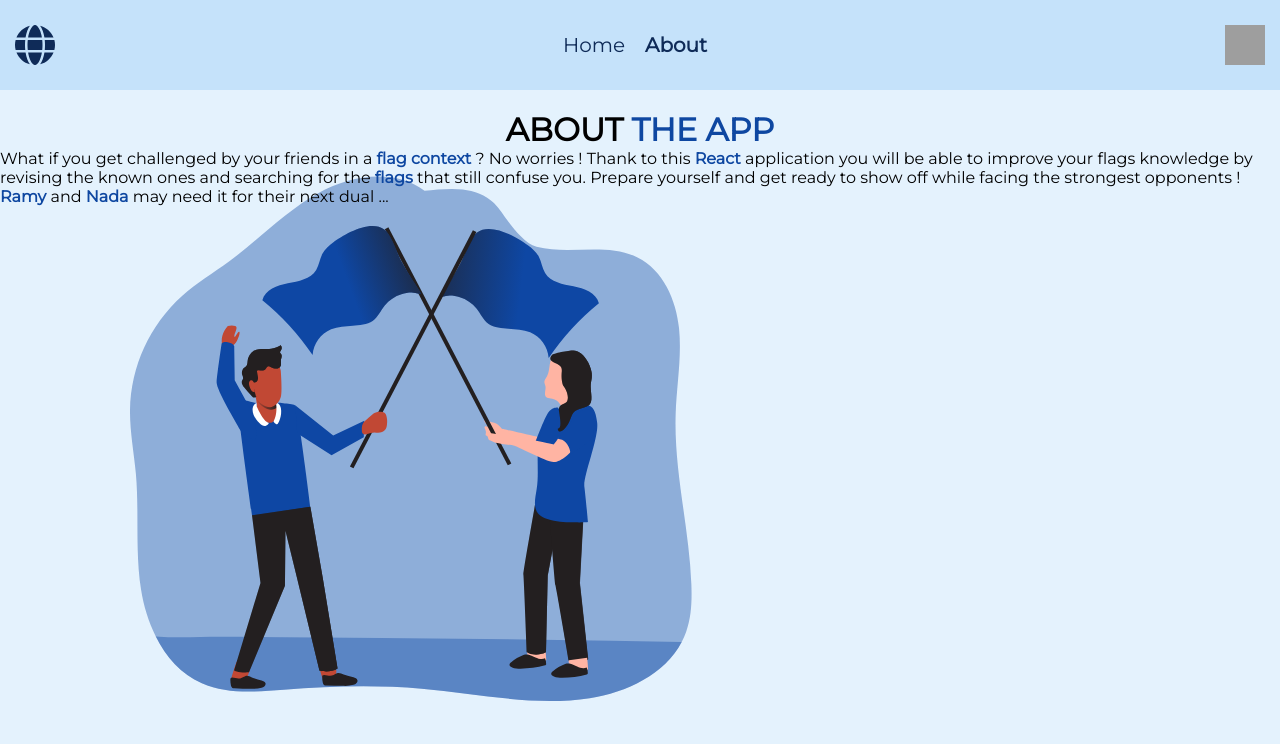
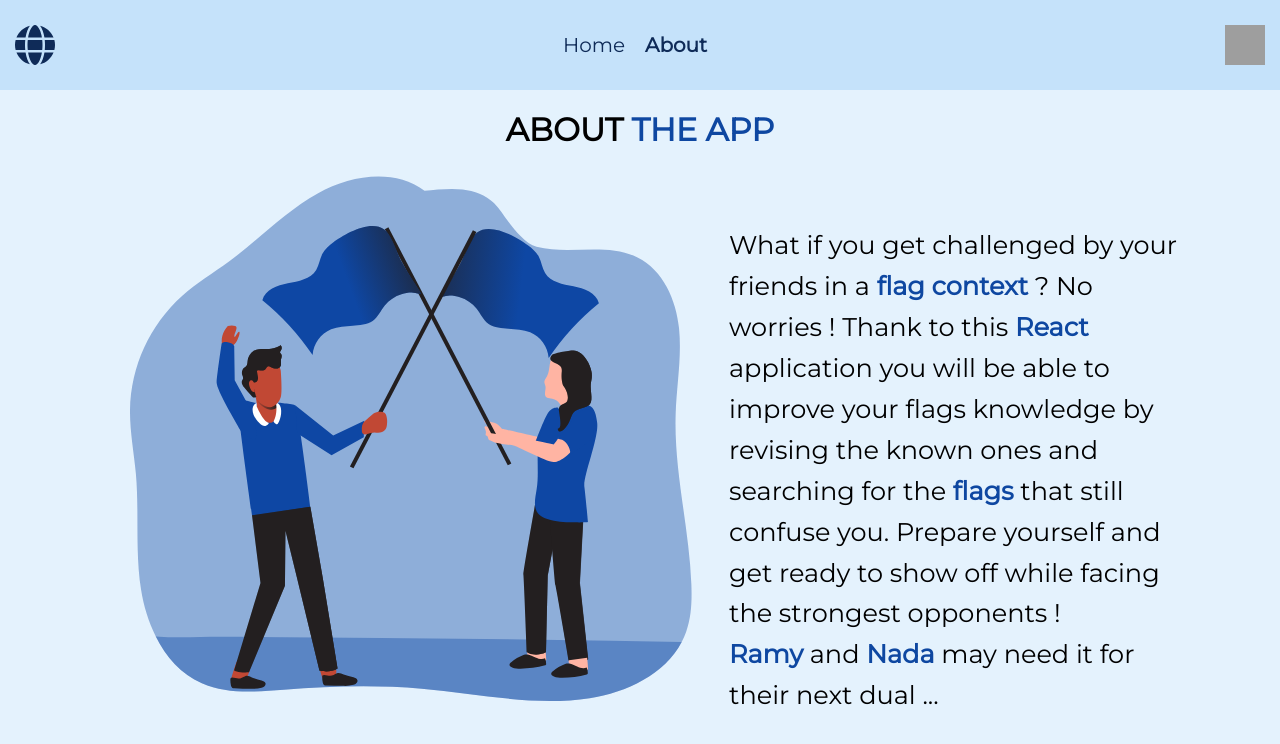
Before and after one commit to iBelaidi12/flag_app, a React (Create React App) app: page /about in a window 1280 px wide. Shown: the top 744 px of the page. Built offline with nearby package versions, Linux system fonts and the light colour scheme; grey boxes are pictures that could not be loaded; a web font is replaced by a local one.

Commit message:
about light theme

```diff
--- a/src/styles/About.css
+++ b/src/styles/About.css
@@ -17,12 +17,14 @@
     left: -55%;
 }
 
+.about-container .inner-container{
+    display: grid;
+}
+
+
+
 .dark strong{
     color: #e3930a;
-}
-
-.about-container .inner-container{
-    display: grid;
 }
 
 .dark.about-container .about-text{
@@ -31,8 +33,21 @@
     position: absolute;
     top: 25%;
     left: 55%;
-    /* background-color: #191919; */
-    /* border: hsla(0, 0%, 100%, 0.068) solid 2px; */
+    padding: 25px;
+    line-height: 1.6;
+    transform: scale(1);
+}
+
+.light strong{
+    color: #e3930a;
+}
+
+.light.about-container .about-text{
+    width: 35%;
+    font-size: 1.6em;
+    position: absolute;
+    top: 25%;
+    left: 55%;
     padding: 25px;
     line-height: 1.6;
     transform: scale(1);
@@ -43,9 +58,6 @@
 
 
 
-
-
-
 .light strong{
     color: #0e47a1;
 }
```
